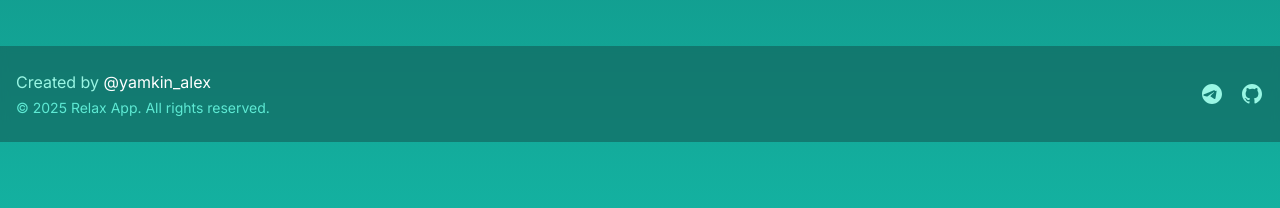
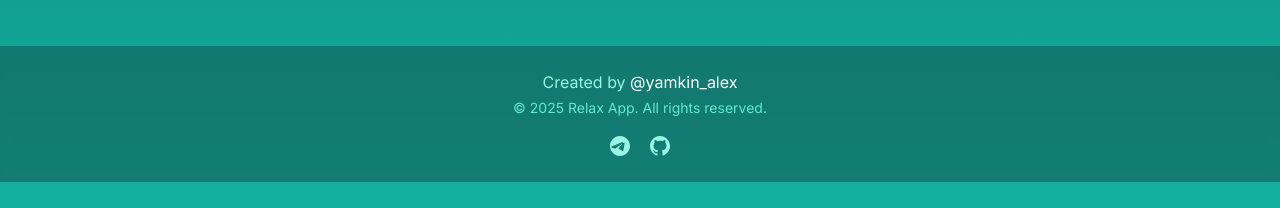
Before and after one commit to yamkin29/relax-app, a Next.js app: page /channels in a window 1280 px wide. Shown: the part 506-714 px from the top of the page. Built offline with nearby package versions, Linux system fonts and the light colour scheme; no server answers.

Commit message:
Create Footer.tsx

```diff
--- a/src/components/Footer.tsx
+++ b/src/components/Footer.tsx
@@ -5,8 +5,8 @@
     return (
         <footer className="bg-teal-900/50 backdrop-blur-sm mt-auto">
             <div className="container mx-auto px-4 py-6">
-                <div className="flex flex-col md:flex-row justify-between items-center gap-4">
-                    <div className="text-center md:text-left">
+                <div className="flex flex-col items-center gap-4">
+                    <div className="text-center">
                         <p className="text-teal-200">
                             Created by{' '}
                             <Link
```
